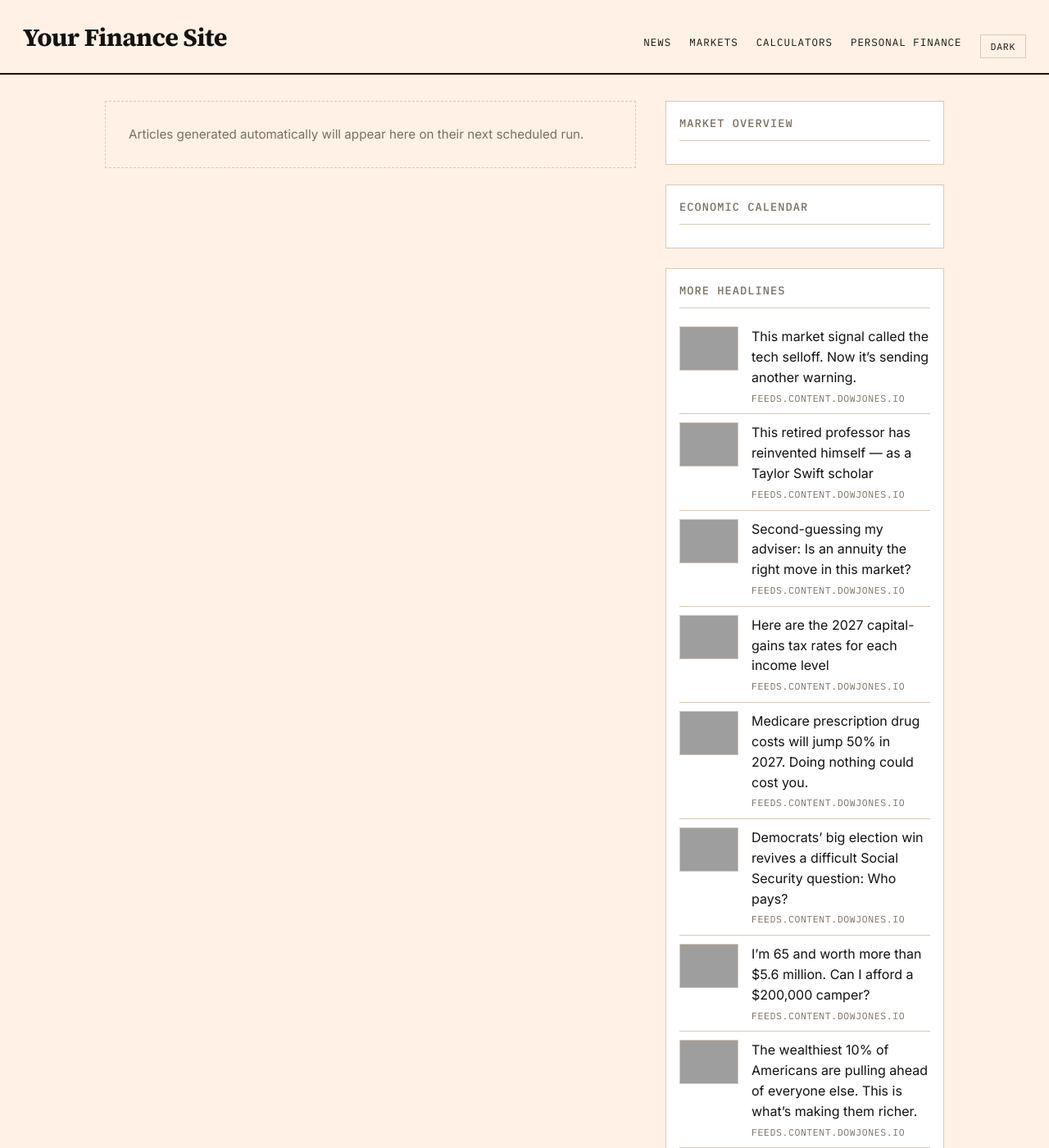
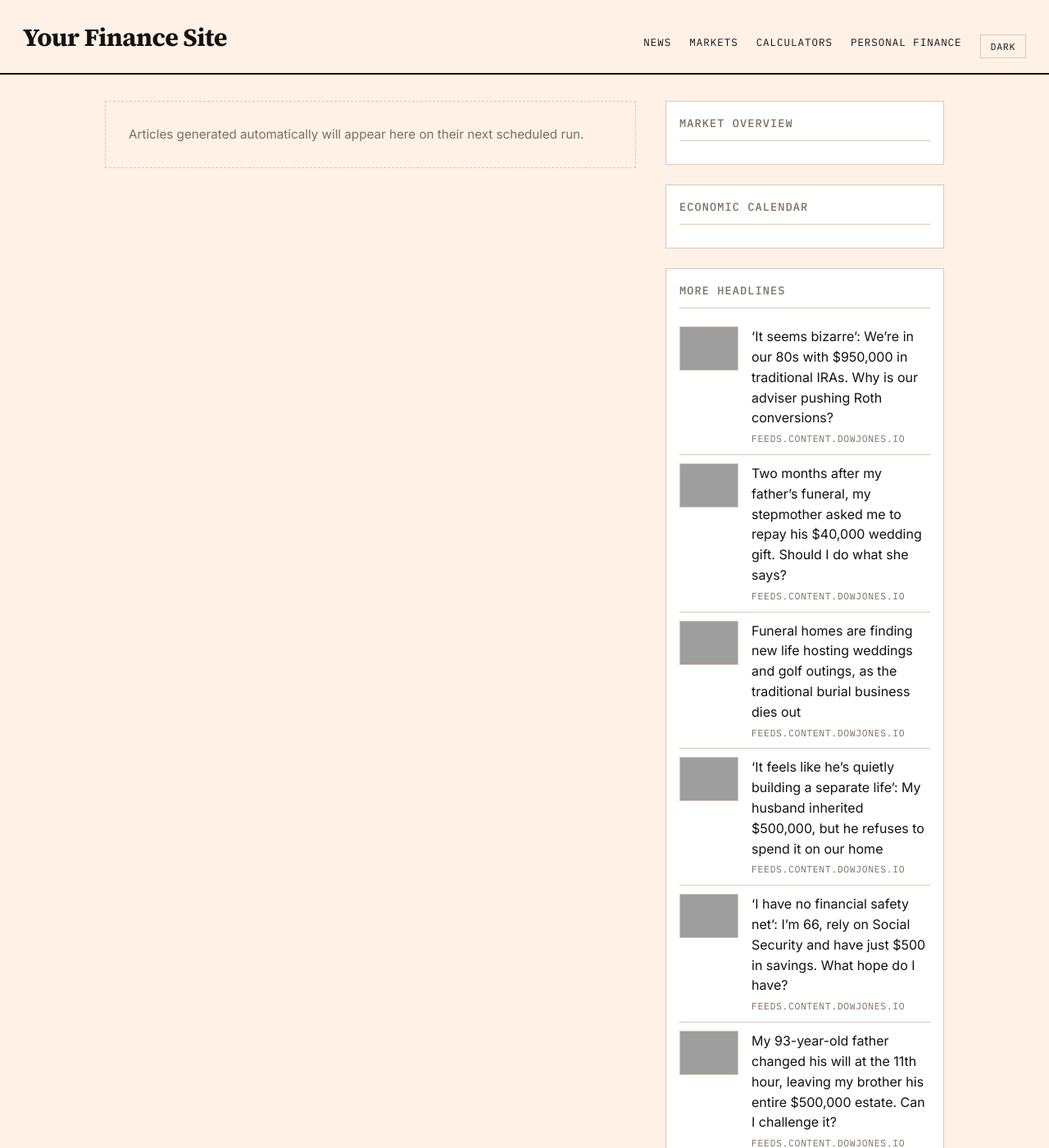
Before and after one commit to GlobTechCo/globtechco.github.io, a Jekyll site: the page built from index.html, in a window 1280 px wide and 1400 px high, cut to the strip 0-1400 px from the top of the window. Shown: the whole strip at 82% size. Built offline with Jekyll 4.4.1, drawn with Linux system fonts in a browser that asks for light colours; a script that is not in the unit is left out; the list of posts is cut into pages by our own code; some of the changed text lies outside the part shown; grey boxes are pictures that could not be loaded.

Commit message:
Auto-content update 2026-11-08

```diff
--- a/_data/aggregator.yml
+++ b/_data/aggregator.yml
@@ -1,50 +1,50 @@
+- title: "\u2018It seems bizarre\u2019: We\u2019re in our 80s with $950,000 in traditional IRAs. Why is our adviser pushing Roth conversions?"
+  link: "https://www.marketwatch.com/story/it-seems-bizarre-were-in-our-80s-with-950-000-in-traditional-iras-why-is-our-adviser-pushing-us-to-do-roth-conversions-a665f990?mod=mw_rss_topstories"
+  source: "feeds.content.dowjones.io"
+  pubdate: "Sun, 08 Nov 2026 18:00:00 GMT"
+  image: "https://images.mktw.net/im-26708039"
+- title: "Two months after my father\u2019s funeral, my stepmother asked me to repay his $40,000 wedding gift. Should I do what she says?"
+  link: "https://www.marketwatch.com/story/shes-a-type-a-personality-my-stepmother-wants-me-to-repay-my-late-fathers-40-000-wedding-gift-should-i-oblige-51fc64f7?mod=mw_rss_topstories"
+  source: "feeds.content.dowjones.io"
+  pubdate: "Sun, 08 Nov 2026 17:30:00 GMT"
+  image: "https://images.mktw.net/im-80511883"
+- title: "Funeral homes are finding new life hosting weddings and golf outings, as the traditional burial business dies out"
+  link: "https://www.marketwatch.com/story/funeral-homes-are-finding-new-life-hosting-weddings-and-golf-outings-as-the-traditional-burial-business-dies-out-15831d13?mod=mw_rss_topstories"
+  source: "feeds.content.dowjones.io"
+  pubdate: "Sun, 08 Nov 2026 17:23:00 GMT"
+  image: "https://images.mktw.net/im-20210681"
+- title: "\u2018It feels like he\u2019s quietly building a separate life\u2019: My husband inherited $500,000, but he refuses to spend it on our home"
+  link: "https://www.marketwatch.com/story/it-feels-like-hes-quietly-building-a-separate-life-my-husband-inherited-500-000-but-he-refuses-to-spend-it-on-our-home-06535cff?mod=mw_rss_topstories"
+  source: "feeds.content.dowjones.io"
+  pubdate: "Sun, 08 Nov 2026 16:00:00 GMT"
+  image: "https://images.mktw.net/im-88923729"
+- title: "\u2018I have no financial safety net\u2019: I\u2019m 66, rely on Social Security and have just $500 in savings. What hope do I have?"
+  link: "https://www.marketwatch.com/story/i-have-no-financial-safety-net-im-66-rely-on-social-security-and-have-500-in-savings-what-politician-speaks-for-me-be2126cb?mod=mw_rss_topstories"
+  source: "feeds.content.dowjones.io"
+  pubdate: "Sun, 08 Nov 2026 15:30:00 GMT"
+  image: "https://images.mktw.net/im-91335118"
+- title: "My 93-year-old father changed his will at the 11th hour, leaving my brother his entire $500,000 estate. Can I challenge it?"
+  link: "https://www.marketwatch.com/story/my-93-year-old-father-changed-his-will-at-the-11th-hour-leaving-my-brother-his-entire-500-000-estate-can-i-challenge-it-ecfc63d2?mod=mw_rss_topstories"
+  source: "feeds.content.dowjones.io"
+  pubdate: "Sun, 08 Nov 2026 15:16:00 GMT"
+  image: "https://images.mktw.net/im-04902439"
+- title: "Corporate America\u2019s profit numbers are just barely beating Wall Street\u2019s expectations"
+  link: "https://www.marketwatch.com/story/corporate-americas-profit-numbers-are-just-barely-beating-wall-streets-expectations-eaa67fe2?mod=mw_rss_topstories"
+  source: "feeds.content.dowjones.io"
+  pubdate: "Sun, 08 Nov 2026 15:00:00 GMT"
+  image: "https://images.mktw.net/im-547915"
+- title: "\u2018We\u2019re losing to cottage cheese\u2019: The protein-maxxing craze is hurting cream-cheese sales"
+  link: "https://www.marketwatch.com/story/were-losing-to-cottage-cheese-the-protein-maxxing-craze-is-hurting-cream-cheese-sales-40ae94f3?mod=mw_rss_topstories"
+  source: "feeds.content.dowjones.io"
+  pubdate: "Sun, 08 Nov 2026 14:13:00 GMT"
+  image: "https://images.mktw.net/im-59657573"
+- title: "Stocks are moving in sync again for the first time in a while. There\u2019s just one problem."
+  link: "https://www.marketwatch.com/story/stocks-are-moving-in-sync-again-for-the-first-time-in-a-while-theres-just-one-problem-c953bf72?mod=mw_rss_topstories"
+  source: "feeds.content.dowjones.io"
+  pubdate: "Sun, 08 Nov 2026 14:00:00 GMT"
+  image: "https://images.mktw.net/im-29880910"
 - title: "This market signal called the tech selloff. Now it\u2019s sending another warning."
   link: "https://www.marketwatch.com/story/this-market-signal-called-the-tech-selloff-now-its-sending-another-warning-f7f8eb9b?mod=mw_rss_topstories"
   source: "feeds.content.dowjones.io"
   pubdate: "Sun, 08 Nov 2026 12:00:00 GMT"
   image: "https://images.mktw.net/im-68677954"
-- title: "This retired professor has reinvented himself \u2014 as a Taylor Swift scholar"
-  link: "https://www.marketwatch.com/story/this-retired-professor-has-reinvented-himself-as-a-taylor-swift-scholar-88456c8d?mod=mw_rss_topstories"
-  source: "feeds.content.dowjones.io"
-  pubdate: "Sat, 07 Nov 2026 20:48:00 GMT"
-  image: "https://images.mktw.net/im-69887372"
-- title: "Second-guessing my adviser: Is an annuity the right move in this market?"
-  link: "https://www.marketwatch.com/story/my-adviser-recommended-an-annuity-is-it-the-right-move-in-this-market-environment-00edbbf6?mod=mw_rss_topstories"
-  source: "feeds.content.dowjones.io"
-  pubdate: "Sat, 07 Nov 2026 20:36:00 GMT"
-  image: "https://images.mktw.net/im-97735735"
-- title: "Here are the 2027 capital-gains tax rates for each income level"
-  link: "https://www.marketwatch.com/story/here-are-the-2027-capital-gains-tax-rates-for-each-income-level-166fc306?mod=mw_rss_topstories"
-  source: "feeds.content.dowjones.io"
-  pubdate: "Sat, 07 Nov 2026 19:48:00 GMT"
-  image: "https://images.mktw.net/im-26428515"
-- title: "Medicare prescription drug costs will jump 50% in 2027.\u00a0Doing nothing could cost you."
-  link: "https://www.marketwatch.com/story/medicare-prescription-drug-costs-will-jump-50-in-2027-doing-nothing-could-cost-you-b701dfb7?mod=mw_rss_topstories"
-  source: "feeds.content.dowjones.io"
-  pubdate: "Sat, 07 Nov 2026 19:20:00 GMT"
-  image: "https://images.mktw.net/im-57230636"
-- title: "Democrats\u2019 big election win revives a difficult Social Security question: Who pays?"
-  link: "https://www.marketwatch.com/story/democrats-big-election-win-revives-a-difficult-social-security-question-who-pays-17ba9448?mod=mw_rss_topstories"
-  source: "feeds.content.dowjones.io"
-  pubdate: "Sat, 07 Nov 2026 17:43:00 GMT"
-  image: "https://images.mktw.net/im-68489722"
-- title: "I\u2019m 65 and worth more than $5.6 million. Can I afford a $200,000 camper?"
-  link: "https://www.marketwatch.com/story/im-65-and-worth-more-than-5-6-million-can-i-buy-a-200-000-camper-even-though-the-price-feels-crazy-high-55f668f8?mod=mw_rss_topstories"
-  source: "feeds.content.dowjones.io"
-  pubdate: "Sat, 07 Nov 2026 17:33:00 GMT"
-  image: "https://images.mktw.net/im-75770443"
-- title: "The wealthiest 10% of Americans are pulling ahead of everyone else. This is what\u2019s making them richer."
-  link: "https://www.marketwatch.com/story/the-wealthiest-10-of-americans-are-pulling-ahead-of-everyone-else-this-is-whats-making-them-richer-bd83c2f6?mod=mw_rss_topstories"
-  source: "feeds.content.dowjones.io"
-  pubdate: "Sat, 07 Nov 2026 17:04:00 GMT"
-  image: "https://images.mktw.net/im-49729624"
-- title: "\u2018It feels like he\u2019s quietly building a separate life\u2019: My husband inherited $500,000, but he refuses to spend it on our home"
-  link: "https://www.marketwatch.com/story/it-feels-like-hes-quietly-building-a-separate-life-my-husband-inherited-500-000-but-he-refuses-to-spend-it-on-our-home-06535cff?mod=mw_rss_topstories"
-  source: "feeds.content.dowjones.io"
-  pubdate: "Sat, 07 Nov 2026 17:01:00 GMT"
-  image: "https://images.mktw.net/im-88923729"
-- title: "The S&P 500 could be dangerously exposed to AI. Here are some simple alternatives."
-  link: "https://www.marketwatch.com/story/the-s-p-500-has-become-a-big-ai-bet-here-are-some-simple-alternatives-3c7574a4?mod=mw_rss_topstories"
-  source: "feeds.content.dowjones.io"
-  pubdate: "Sat, 07 Nov 2026 16:40:00 GMT"
-  image: "https://images.mktw.net/im-21345539"
```
